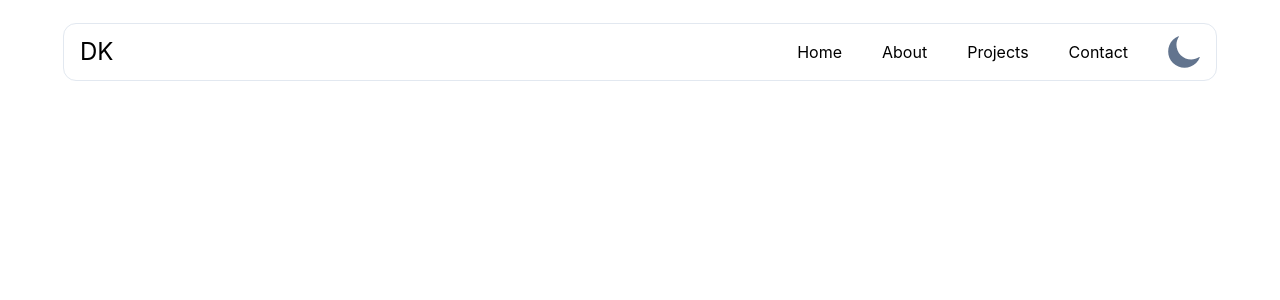
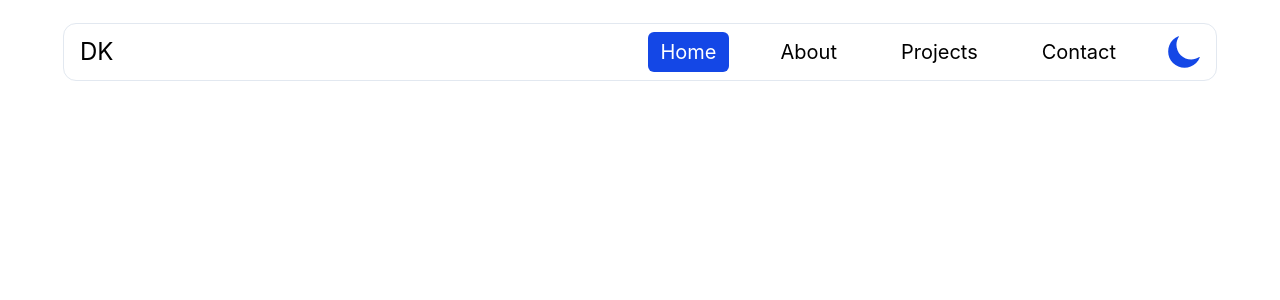
Before and after one commit to Dannio258/portfolio, a React (Vite) app: page / in a window 1280 px wide. Shown: the top 300 px of the page. Built offline with nearby package versions, Linux system fonts and the light colour scheme.

Commit message:
Finilized the Navbar

```diff
--- a/src/main.tsx
+++ b/src/main.tsx
@@ -23,7 +23,7 @@ const router = createBrowserRouter([
     element: <App />,
   },
   {
-    path: "/contant",
+    path: "/contact",
     element: <App />,
   },
   {
--- a/src/pageComponents/Navbar.tsx
+++ b/src/pageComponents/Navbar.tsx
@@ -1,4 +1,4 @@
-import { Link } from "react-router-dom";
+import { NavLink } from "react-router-dom";
 import type { Dispatch, SetStateAction } from "react";
 import ModeToggle from "../components/ModeToggle";
 
@@ -8,35 +8,35 @@ type NavbarProps = {
 };
 
 function Navbar({ darkMode, setDarkMode }: NavbarProps) {
+  const navLinkStyle = ({ isActive }: { isActive: boolean }) =>
+  `transition-all duration-300 px-3 py-2 rounded-md ${
+    isActive
+      ? "dark:bg-accent bg-blue-700 text-text-dark"
+      : "text-text dark:text-text-dark hover:bg-slate-100 dark:hover:bg-slate-800"
+  }`;
   return (
     <>
-      <nav className="w-[90%] sm:max-w-xl md:max-w-2xl lg:max-w-4xl xl:max-w-6xl 2xl:max-w-7xl mx-auto flex py-3 px-4 items-center outline-slate-200 outline-1 rounded-xl dark:bg-surface-dark text-text dark:text-text-dark">
+      <nav className="w-[90%] sm:max-w-xl md:max-w-2xl lg:max-w-4xl xl:max-w-6xl 2xl:max-w-7xl mx-auto text-sm md:text-lg lg:text-xl flex py-3 px-4 items-center outline-slate-200 outline-1 rounded-xl dark:bg-surface-dark text-text dark:text-text-dark">
         <p className="text-2xl">DK</p>
         <div className="flex items-center ml-auto gap-10">
-          <ul>
+          <ul className="flex items-center gap-10">
             <li>
-              <Link to={"/"}>Home</Link>
+              <NavLink className={navLinkStyle} to={"/"}>Home</NavLink>
             </li>
-          </ul>
-          <ul>
             <li>
-              <Link to={"/about"}>About</Link>
+              <NavLink className={navLinkStyle} to={"/about"}>About</NavLink>
             </li>
-          </ul>
-          <ul>
             <li>
-              <Link to={"/projects"}>Projects</Link>
+              <NavLink className={navLinkStyle} to={"/projects"}>Projects</NavLink>
             </li>
-          </ul>
-          <ul>
             <li>
-              <Link to={"/contant"}>Contact</Link>
+              <NavLink className={navLinkStyle} to={"/contact"}>Contact</NavLink>
             </li>
           </ul>
           <button onClick={() => setDarkMode((prev) => !prev)}>
             <ModeToggle
               className={`size-8 transition-transform duration-300 ${
-                darkMode ? "text-accent rotate-270" : "text-slate-500 rotate-0"
+                darkMode ? "text-accent rotate-270" : "text-blue-700 rotate-0"
               }`}
             />
           </button>
```
